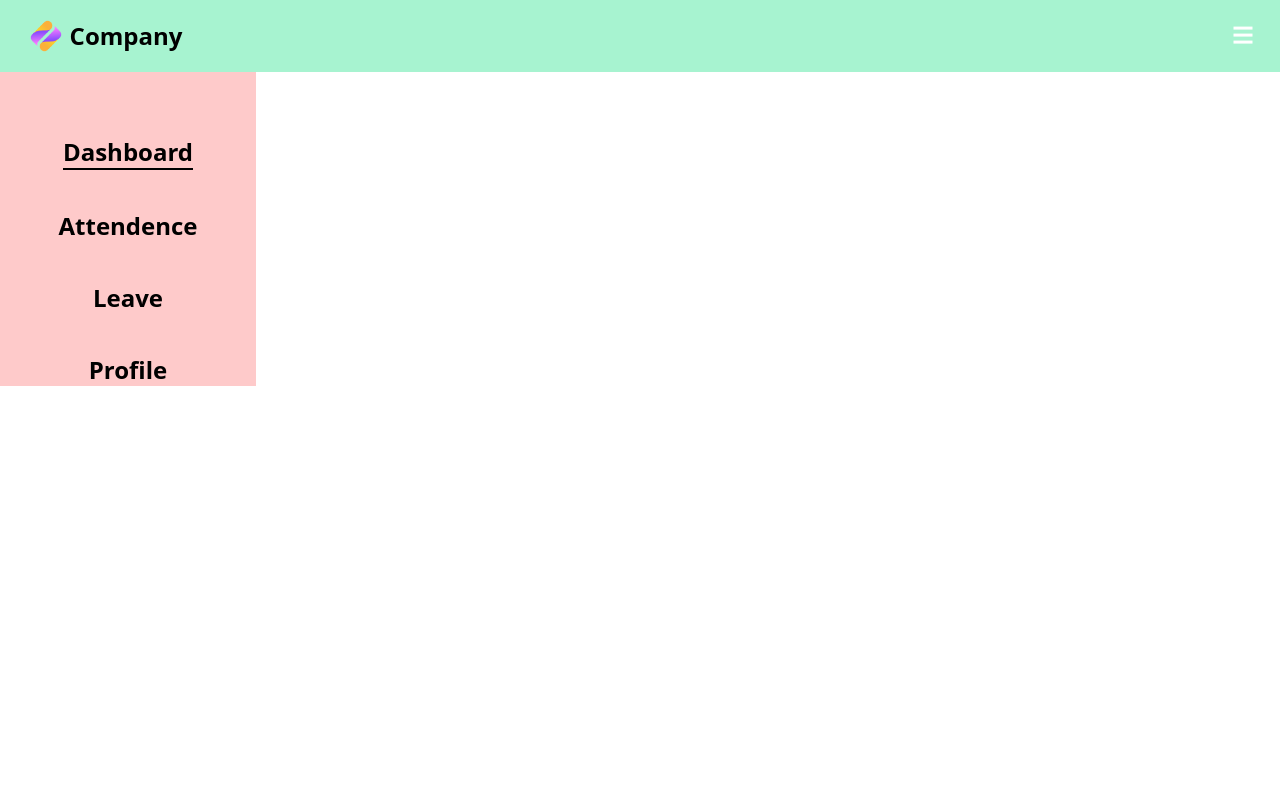
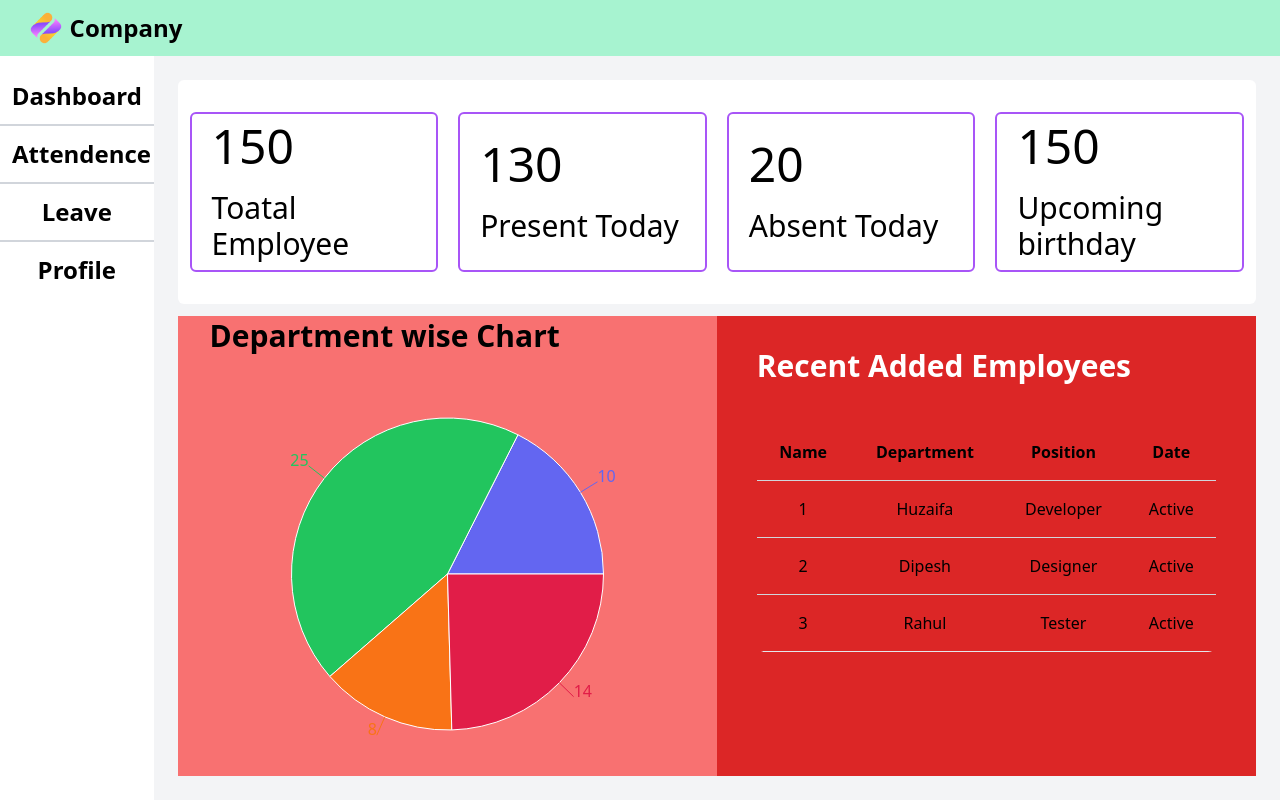
Before and after one commit to Huzaifa461/EMS-in-React, a React (Vite) app: page / in a window 1280 px wide. Built offline with nearby package versions, Linux system fonts and the light colour scheme.

Commit message:
admine UI

```diff
--- a/package.json
+++ b/package.json
@@ -10,10 +10,14 @@
     "preview": "vite preview"
   },
   "dependencies": {
+    "axios": "^1.13.2",
     "react": "^19.2.0",
+    "react-data-table-component": "^7.7.0",
     "react-dom": "^19.2.0",
     "react-hot-toast": "^2.6.0",
-    "react-router-dom": "^7.9.6"
+    "react-router-dom": "^7.9.6",
+    "recharts": "^3.5.1",
+    "styled-components": "^6.1.19"
   },
   "devDependencies": {
     "@eslint/js": "^9.39.1",
--- a/src/App.jsx
+++ b/src/App.jsx
@@ -14,8 +14,8 @@ export const App = () => {
       <BrowserRouter>
         <Routes>
           {/* <Route path='/' element={<Login />} /> */}
-          <Route path='/admin' element={<Admin />} />
-          <Route path='/' element={<Employee />} />
+          <Route path='/' element={<Admin />} />
+          <Route path='/emply' element={<Employee />} />
           {/* <Route path='/Login' element={<Login />} /> */}
           {/* <Route path="/Sign" element={<Signup />}/> */}
         </Routes>
--- /dev/null
+++ b/src/Components/MainContent.jsx
@@ -0,0 +1,117 @@
+import React from 'react'
+// import { BarChart, Bar, XAxis, YAxis, CartesianGrid, Tooltip, ResponsiveContainer } from "recharts";
+import { PieChart, Pie, Tooltip, Cell, ResponsiveContainer } from "recharts";
+
+
+export const MainContent = () => {
+    const data = [
+  { department: "HR", count: 10 },
+  { department: "Development", count: 25 },
+  { department: "Marketing", count: 8 },
+  { department: "Sales", count: 14 }
+];
+const COLORS = ["#6366F1", "#22C55E", "#F97316", "#E11D48"];
+  return (
+    <>
+     <div className='bg-white rounded-md  grid  gird-col-1 md:grid-cols-4 gap-5 px-3 py-8'>
+        <div className='rounded-md bg-white flex flex-col border-2 border-purple-500  justify-center px-5 py-3 lg:py-0 gap-5'>
+            <h1 className=' text-2xl  lg:text-5xl font-medium '>150</h1>
+            <h1 className=' text-2xl md:text-xl lg:text-3xl font-medium '>Toatal Employee</h1>
+        </div>
+
+        <div className='rounded-md bg-white flex flex-col border-2 border-purple-500  justify-center px-5 py-3 lg:py-0 gap-5'>
+            <h1 className=' text-2xl  lg:text-5xl font-medium '>130</h1>
+            <h1 className=' text-2xl md:text-xl lg:text-3xl font-medium '>Present Today</h1>
+        </div>
+
+        <div className='rounded-md bg-white flex flex-col border-2 border-purple-500  justify-center px-5 py-3 lg:py-0 gap-5'>
+            <h1 className=' text-2xl  lg:text-5xl font-medium '>20</h1>
+            <h1 className=' text-2xl md:text-xl lg:text-3xl font-medium '>Absent Today</h1>
+        </div>
+
+       <div className='rounded-md bg-white flex flex-col border-2 border-purple-500  justify-center px-5 py-3 lg:py-0 gap-5'>
+            <h1 className=' text-2xl  lg:text-5xl font-medium '>150</h1>
+            <h1 className=' text-2xl md:text-xl lg:text-3xl font-medium '>Upcoming birthday</h1>
+        </div>
+
+     </div>
+     <div className="bottom row-span-2 flex flex-col md:flex-row ">
+     <div className='bg-red-400 w-[100%] md:w-[50%] flex flex-col justify-center px-8 gap-5'>
+        <h1 className='text-3xl font-semibold'>Department wise Chart</h1>
+          <div className="w-full h-80 md:h-[400px]">
+  <ResponsiveContainer width="100%" height="100%">
+    <PieChart>
+      <Pie
+        dataKey="count"
+        data={data}
+        nameKey="department"
+        cx="50%"
+        cy="50%"
+        outerRadius="80%"   // responsive
+        label
+      >
+        {data.map((entry, index) => (
+          <Cell key={`cell-${index}`} fill={COLORS[index]} />
+        ))}
+      </Pie>
+
+      <Tooltip />
+    </PieChart>
+  </ResponsiveContainer>
+</div>
+
+        </div>
+
+       <div class='bg-red-600 w-full md:w-1/2 flex flex-col justify-start py-8 px-6 md:px-10 gap-10'>
+
+  <h1 class='text-2xl md:text-3xl font-semibold text-white'>
+    Recent Added Employees
+  </h1>
+
+  {/* <!-- Responsive Table Wrapper --> */}
+  <div class="w-full overflow-x-auto rounded-lg ">
+    <table class="min-w-max w-full border-collapse text-center">
+
+      <thead>
+        <tr class="border-b border-gray-300 ">
+          <th class="p-4 whitespace-nowrap">Name</th>
+          <th class="p-4 whitespace-nowrap">Department</th>
+          <th class="p-4 whitespace-nowrap">Position</th>
+          <th class="p-4 whitespace-nowrap">Date</th>
+        </tr>
+      </thead>
+
+      <tbody>
+
+        <tr class="border-b border-gray-300">
+          <td class="p-4 whitespace-nowrap">1</td>
+          <td class="p-4 whitespace-nowrap">Huzaifa</td>
+          <td class="p-4 whitespace-nowrap">Developer</td>
+          <td class="p-4 whitespace-nowrap">Active</td>
+        </tr>
+
+        <tr class="border-b border-gray-300">
+          <td class="p-4 whitespace-nowrap">2</td>
+          <td class="p-4 whitespace-nowrap">Dipesh</td>
+          <td class="p-4 whitespace-nowrap">Designer</td>
+          <td class="p-4 whitespace-nowrap">Active</td>
+        </tr>
+
+        <tr class="border-b">
+          <td class="p-4 whitespace-nowrap">3</td>
+          <td class="p-4 whitespace-nowrap">Rahul</td>
+          <td class="p-4 whitespace-nowrap">Tester</td>
+          <td class="p-4 whitespace-nowrap">Active</td>
+        </tr>
+
+      </tbody>
+    </table>
+  </div>
+
+</div>
+
+
+     </div>
+    </>
+  )
+}
--- a/src/Components/Nav.jsx
+++ b/src/Components/Nav.jsx
@@ -3,14 +3,14 @@ import logo from "../assets/logo.png"
 export const Nav = () => {
   return (
     <>
-    <nav className='bg-emerald-200 flex items-center justify-between px-[2%] py-[2vh]'>
+    <nav className='bg-emerald-200 flex items-center justify-between px-[2%] h-[7vh]'>
 
         <div className='right flex items-center justify-center gap-1'>
-        <img src={logo} alt="" className='w-10 h-10' />
+        <img src={logo} alt="" className='w-10 h-10 ' />
         <h1 className='text-2xl font-semibold'>Company</h1>
         </div>
 
-        <i class="ri-menu-line text-2xl text-white font-bold" ></i>
+        <i class="ri-menu-line text-2xl text-white font-bold md:hidden" ></i>
     </nav>
     </>
   )
--- a/src/Components/Sidebar.jsx
+++ b/src/Components/Sidebar.jsx
@@ -5,11 +5,11 @@ import { Link } from "react-router-dom";
 export const Sidebar = () => {
   return (
     <>
-    <div className="sidebar flex flex-col justify-start items-center font-semibold text-2xl gap-10 pt-16 bg-red-200 w-[20vw]">
-        <h1 className=' border-b-2 border-black mx-auto bg--800'>Dashboard</h1>
-        <Link>Attendence</Link>
-        <Link>Leave</Link>
-        <Link>Profile</Link>
+    <div className="sidebar hidden md:w-[19vw] xl:w-[12vw] md:min-h-[calc(100vh-7vh)] md:flex flex-col  font-semibold text-2xl text-center  pt-6 bg-white rounded-tr-3xl rounded-br-xl ">
+        <Link className=' border-b-2 border-gray-300 pb-3'>Dashboard</Link>
+        <Link className=' border-b-2 border-gray-300 p-3'>Attendence</Link>
+        <Link className=' border-b-2 border-gray-300 p-3' >Leave</Link>
+        <Link className=' border-gray-300 p-3'>Profile</Link>
     </div>
     </>
   )
--- a/src/pages/Admin.jsx
+++ b/src/pages/Admin.jsx
@@ -1,9 +1,22 @@
 import React from 'react'
+import { Nav } from '../Components/Nav'
+import { Sidebar } from '../Components/Sidebar'
+import { MainContent } from '../Components/MainContent'
 
 export const Admin = () => {
   return (
     <>
+      <div className="min-h-screen">
+      <Nav />
 
+      <div className="flex">
+        <Sidebar/>
+
+        <div className="flex-1 bg-gray-100 grid grid-cols-1  grid-rows-3  gap-3 p-6">
+           <MainContent/>
+        </div>
+      </div>
+    </div>
     </>
   )
 }
--- a/src/pages/Employee.jsx
+++ b/src/pages/Employee.jsx
@@ -5,8 +5,20 @@ import { Sidebar } from '../Components/Sidebar'
 export const Employee = () => {
   return (
     <>
-    <Nav/>
-    <Sidebar/>
+
+    <div className="min-h-screen">
+      <Nav />
+
+      <div className="flex">
+        <Sidebar />
+
+        <div className="flex-1 bg-gray-100 p-6">
+           main content
+        </div>
+      </div>
+    </div>
+
+
     </>
   )
 }
```
Also changed, not shown: 1 other file (tests, documents, lock files or other folders).
